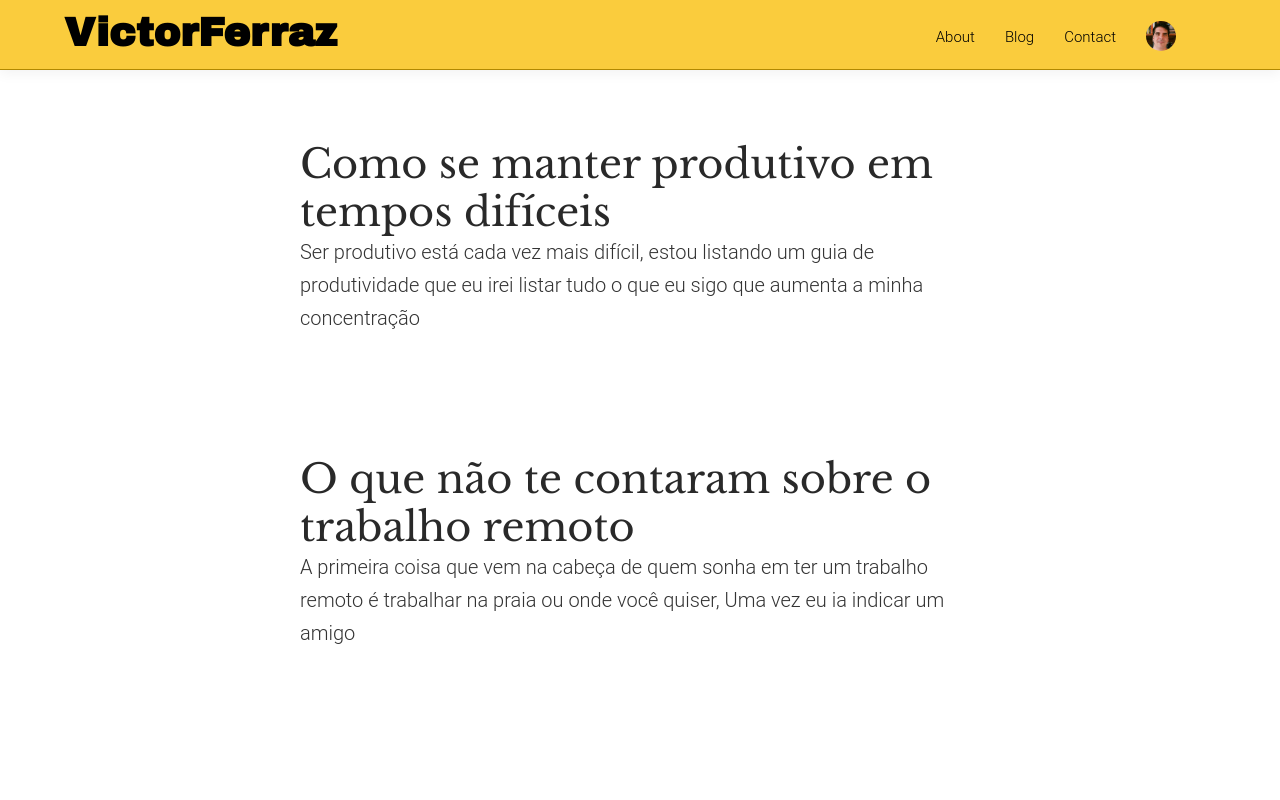
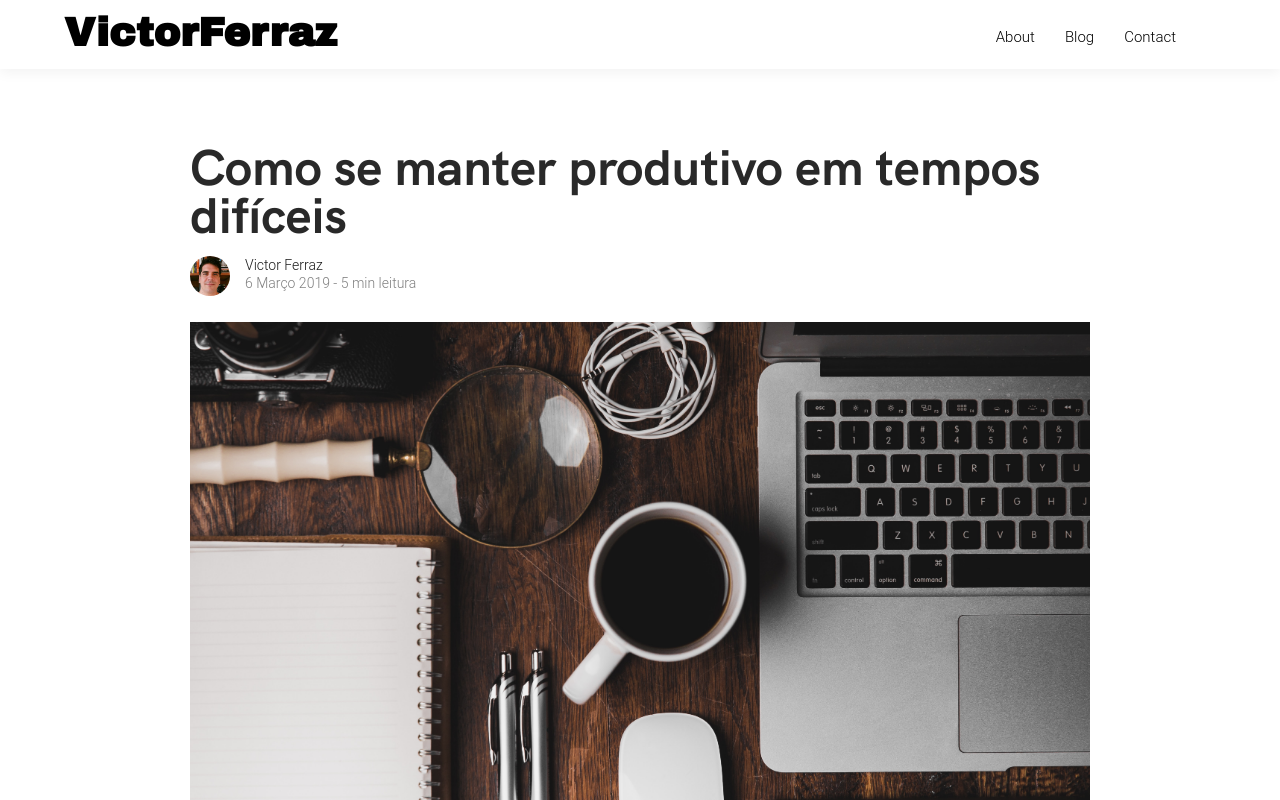
Before and after one commit to victorferraz/blog, a Next.js app: page / in a window 1280 px wide. Shown: the top 800 px of the page. Built offline with nearby package versions, Linux system fonts and the light colour scheme.

Commit message:
adjust layout

```diff
--- a/_content/posts/dicas-de-produtividade.md
+++ b/_content/posts/dicas-de-produtividade.md
@@ -36,7 +36,7 @@
 
 Uma tip boa para me forçar acordar cedo é:  marcar aulas de inglês 6 da manhã porque dessa forma você é forçado a acordar cedo de qualquer jeito.
 
-Música
+## Música
 Não é porque você gosta da música que ela vai te deixar imerso no que você precisa fazer, eu gosto de usar algumas músicas eletronicas sem vocal ou sons de natureza para me concentrar. Vou listar algumas sugestões:
 
 - My Noise(https://mynoise.net/) Esse site é bastante interessante existe uma série de sons que você pode configurar de acordo com o seu gosto para se concentrar ou dormir por exemplo:  "sons de restaurante", "jardim japonês"
--- a/src/components/Header/index.js
+++ b/src/components/Header/index.js
@@ -1,4 +1,3 @@
-import { ProfilePic } from '../Shared/';
 
 export default () => (
   <header>
@@ -12,12 +11,12 @@
         <li>
           <ul>
             <li>
-              <a href="/blog">
+              <a href="/about">
                 About
               </a>
             </li>
             <li>
-              <a href="/blog">
+              <a href="/">
                 Blog
               </a>
             </li>
@@ -26,9 +25,6 @@
                 Contact
               </a>
             </li>
-            <li>
-              <ProfilePic src="/victor-ferraz.jpg" />
-            </li>
           </ul>
         </li>
       </ul>
--- a/src/components/Layout/ui.js
+++ b/src/components/Layout/ui.js
@@ -1,6 +1,6 @@
 import styled from 'styled-components';
 
 export const LayoutMain = styled.main`
-  max-width: 680px;
+  max-width: 900px;
   margin: 100px auto 0 auto;
 `;
--- a/src/pages/blog/[slug].js
+++ b/src/pages/blog/[slug].js
@@ -30,7 +30,7 @@
 
             <PostData author="Victor Ferraz" date={date} readTime={readTime} />
             <div>
-              <img src={img} class="post" />
+              <img className="post" src={img} />
             </div>
 
             <div
--- a/src/pages/index.js
+++ b/src/pages/index.js
@@ -1,6 +1,7 @@
 import Head from 'next/head';
 
 import { getAllPosts } from '../provider/get-posts';
+import { PostData } from '../components/Post/';
 
 
 const Home = ({posts}) => {
@@ -10,18 +11,20 @@
         <title>Victor Ferraz</title>
       </Head>
 
-      <main>
         {posts.map((post, index) => (
+          <article>
             <a href={`/blog/${post.attr.slug}`} key={index}>
               <h1>
                 {post.attr.title}
               </h1>
+              <PostData author="Victor Ferraz" date={post.attr.date} readTime={post.attr.readTime} />
+              <img className="post" src={`/${post.attr.img}`} />
               <p>
                 {post.attr.introduction}
               </p>
             </a>
+          </article>
         ))}
-      </main>
     </div>
   )
 }
--- a/src/ui/global.js
+++ b/src/ui/global.js
@@ -3,6 +3,15 @@
 
 const GlobalStyles = createGlobalStyle`
   ${normalize}
+
+  @font-face {
+    font-family: 'hk_groteskbold';
+    src: url('/fonts/hkgrotesk-bold-webfont.woff2') format('woff2'),
+         url('/fonts/hkgrotesk-bold-webfont.woff') format('woff');
+    font-weight: normal;
+    font-style: normal;
+  }
+
   body {
     font-family: 'Roboto', sans-serif;
     font-weight: 300;
@@ -12,6 +21,7 @@
   }
 
 
+
   .logo{
     font-family: 'Archivo Black', sans-serif;
     font-weight: 600;
@@ -19,31 +29,25 @@
   }
 
   h1 {
-    padding: 40px 0 00px 0;
+    font-family: 'hk_groteskbold';
+    padding: 40px 0 10px 0;
     margin: 0;
-    font-family: 'Libre Baskerville', serif;
     color: rgba(0, 0, 0, 0.84);
-    font-size: 40px;
+    font-size: 50px;
     line-height: 48px;
-    font-weight: 300;
+    font-weight: bold;
   }
 
   h2{
-    font-family: 'Roboto', sans-serif;
     font-size: 30px;
     font-weight: 300;
-    margin: 10px 0 10px 0;
+    margin: 10px 0 20px 0;
   }
 
   h2.sub-text{
     color: rgba(0, 0, 0, 0.54);
     line-height: 32px;
     font-size: 24px;
-  }
-
-  main{
-    max-width: 680px;
-    margin: 100px auto 0 auto;
   }
 
   ul {
@@ -67,10 +71,7 @@
     position: fixed;
     padding: 16px 0 13px 0;
     box-shadow: 0 4px 12px 0 rgba(0, 0, 0, 0.05);
-    background-color: rgba(250, 204, 61, 1);
-    border-bottom-color:rgb(177, 136, 0);
-    border-bottom-style:solid;
-    border-bottom-width:1px;
+    background-color: white;
   }
 
   header ul{
@@ -111,7 +112,6 @@
   }
 
   article img.post{
-    padding: 20px 0 40px 0;
     max-width: 100%;
   }
 `;
```
Also changed, not shown: _content/posts/iniciando-com-react.md (deleted), public/fonts/hkgrotesk-bold-webfont.woff (added), public/fonts/hkgrotesk-bold-webfont.woff2 (added), src/pages/about.js (renamed from src/components/About/Index.js). Lines whose indentation alone changed are shown as unchanged.
